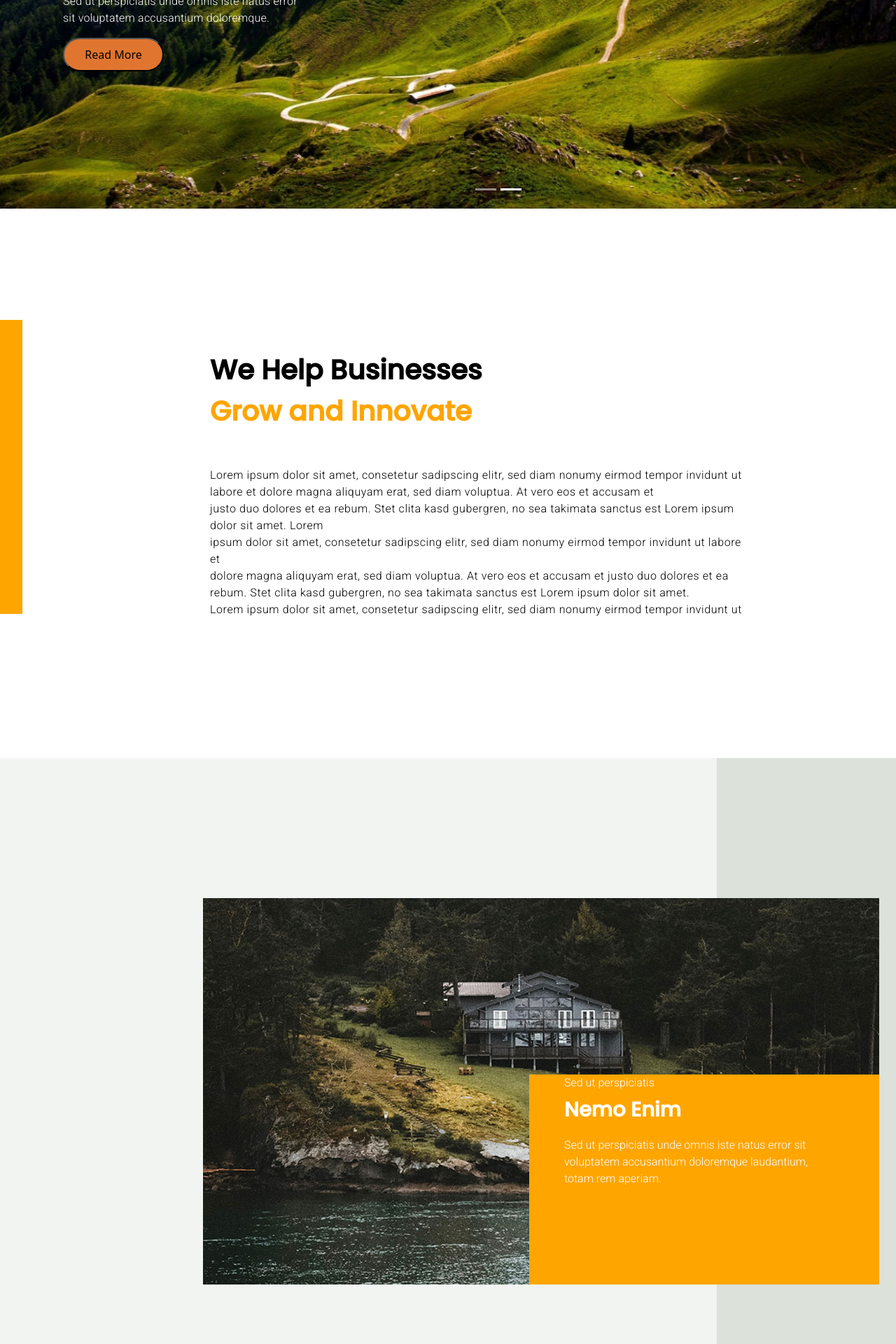
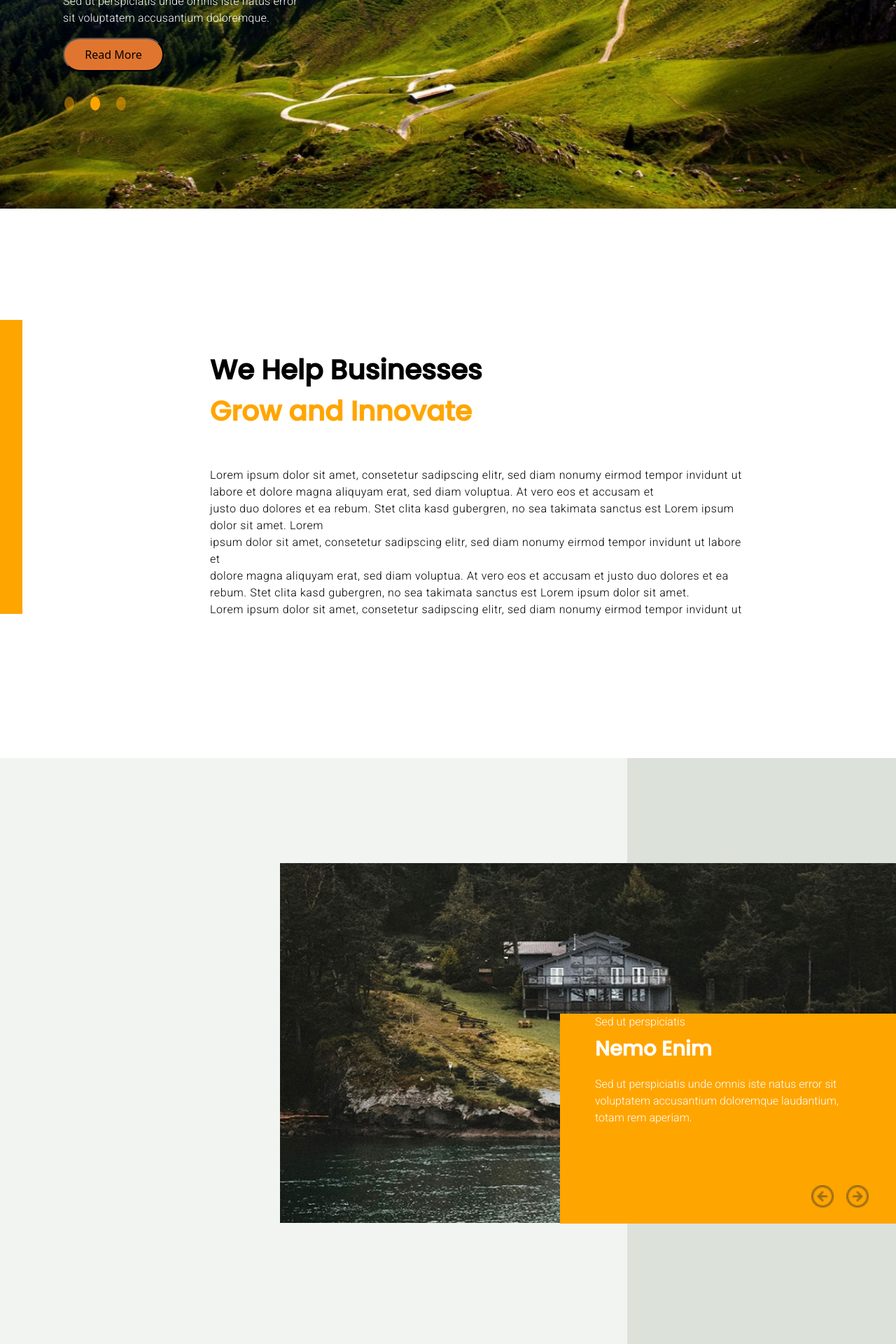
Before and after one commit to Erickmata1798/eam1798, a React (Create React App) app: page / in a window 1280 px wide. Shown: the part 500-2420 px from the top of the page at 70% size. Built offline with nearby package versions, Linux system fonts and the light colour scheme.

Commit message:
PAGE READY WITH STYLES

```diff
--- a/src/CSS/Header.scss
+++ b/src/CSS/Header.scss
@@ -32,7 +32,7 @@
   display: block;
   text-decoration: none;
   padding: 1rem 0;
-  color: rgb(0, 0, 0);
+  color: white;
   transition: var(--mainTransition);
   text-align: center;
   font-size: 1.20rem;
@@ -41,7 +41,7 @@
   letter-spacing: var(--mainSpacing);
 }
 .nav-links a:hover {
-  color: rgb(238, 238, 238);
+  color: gray
 }
 
 .show-nav {
--- a/src/CSS/Home.scss
+++ b/src/CSS/Home.scss
@@ -6,8 +6,28 @@
   height: 800px;
 
 }
-.carousel-control-prev-icon{
-  height: 300px;
+span.carousel-control-next-icon{
+
+  background-image: none;
+}
+
+span.carousel-control-prev-icon{
+
+  background-image: none;
+}
+#carousel .carousel-indicators{
+  height: 100px;
+  margin-left: -920px;
+  margin-bottom: 60px;
+
+
+}
+#carousel button{
+    border-radius: 60%;
+    width: 14px;
+    height: 0px;
+    background: orange;
+    margin-right: 20px;
 }
 #carousel{
   position: absolute;
--- a/src/CSS/Products.scss
+++ b/src/CSS/Products.scss
@@ -1,6 +1,6 @@
 .Products{
-    height: 100%;
-    background: linear-gradient(90deg, #F2F4F1 80%, #DCE1DA 20%);
+    height: 850px;
+    background: linear-gradient(90deg, #F2F4F1 70%, #DCE1DA 30%);
 
 }
 
@@ -10,16 +10,53 @@ margin-left: 290px;
 margin-bottom: 150px;
 }
 
+#Products__carousel{
+    position: absolute;
+    width: 1000px;
+    height: 552px;
+    margin-left: 300px;
+}
+#Products__carousel .carousel-item{
+    width: 1000px;
+    height: 552px;
+    margin-left: 100px;
+    padding-right: 100px;
+    margin-top: 150px;
+
+}
+#Products__carousel span.carousel-control-next-icon{
+
+    background-image: url("../images/Icon\ feather-arrow-right-circle.png");
+    margin-top: 700px;
+    position: absolute;
+
+  }
+
+  #Products__carousel span.carousel-control-prev-icon{
+
+    background-image: url("../images/Icon\ feather-arrow-left-circle.png");
+    margin-left: 1600px;
+    margin-top: 700px;
+    position: absolute;
+  }
+
+  #Products__carousel button{
+
+    background-color: orange;
+    margin-left: 100px;
+    opacity: 0;
+
+  }
 .Products__slider{
     position: absolute;
     background-color: orange;
     height: 300px;
     width: 500px;
     float: right;
-    margin-top: 452px;
-    margin-left: 756px;
+    margin-top: 365px;
+    margin-left: 800px;
     margin-right: 700px;
-    margin-bottom: 800px;
+
 }
 
 .products__title-1{
--- a/src/components/Home.js
+++ b/src/components/Home.js
@@ -2,7 +2,11 @@ import React from 'react';
 import { Carousel } from 'react-bootstrap';
 import imagen from '../images/slider-1.png';
 import imagen2 from '../images/slider2.jpg';
+import imagen3 from '../images/slider3.jpg';
+
+
 const Home = () => {
+
     return (
         <div className="body">
 
@@ -25,6 +29,15 @@ const Home = () => {
 
                     </Carousel.Item>
 
+                    <Carousel.Item interval={3000}>
+                        <img
+                            className="d-blockw-100"
+                            src={imagen3}
+                            alt="Third slide"
+                        />
+
+                    </Carousel.Item>
+
 
                 </Carousel>
                 <main className="main">
--- a/src/components/Products.js
+++ b/src/components/Products.js
@@ -1,16 +1,46 @@
 import React from 'react';
+import { Carousel } from 'react-bootstrap';
 import imagen from '../images/section3-image.png';
-
+import imagen2 from '../images/section3-image.png';
+import imagen3 from '../images/section3-image.png';
 const Products = () => {
     return (
         <div className="Products">
+            <Carousel id="Products__carousel">
+  <Carousel.Item>
+    <img
+      className="d-block w-100"
+      src={imagen}
+      alt="First slide"
+    />
+
+  </Carousel.Item>
+  <Carousel.Item>
+    <img
+      className="d-block w-100"
+      src={imagen2}
+      alt="Second slide"
+    />
+
+
+  </Carousel.Item>
+  <Carousel.Item>
+    <img
+      className="d-block w-100"
+      src={imagen3}
+      alt="Third slide"
+    />
+
+
+  </Carousel.Item>
+</Carousel>
             <div className="Products__slider">
                 <p className="products__title-1">Sed ut perspiciatis</p>
                 <p className="products__title-2">Nemo Enim</p>
                 <p className="products__paragraph">Sed ut perspiciatis unde omnis iste natus error sit<br/>
                  voluptatem accusantium doloremque laudantium,<br/> totam rem aperiam.</p>
             </div>
-            <img src={imagen} alt="Imagen" className="Products__image"></img>
+
 
         </div>
     );
```
Also changed, not shown: src/images/slider3.jpg (added).
